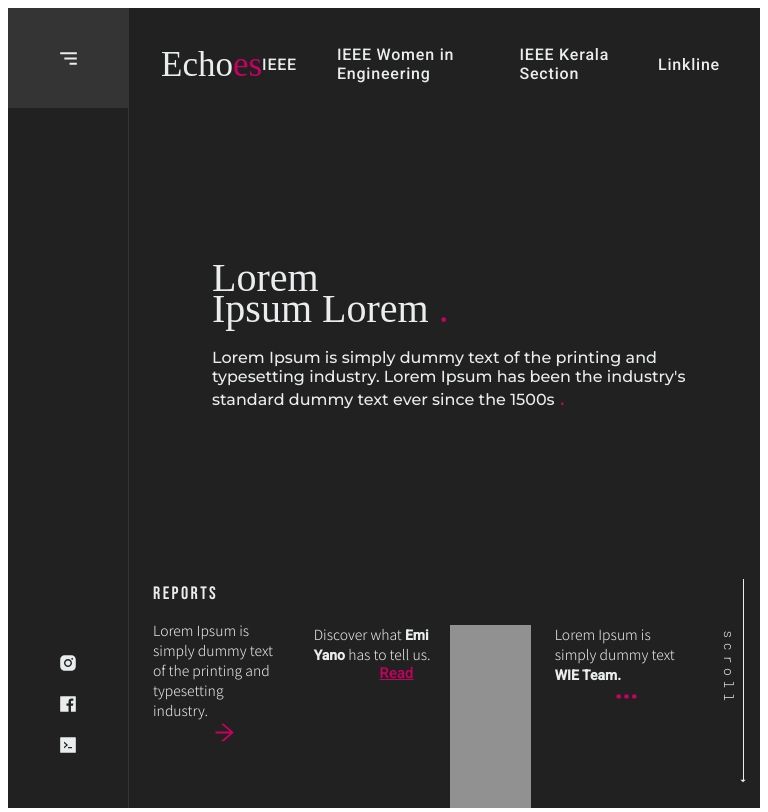
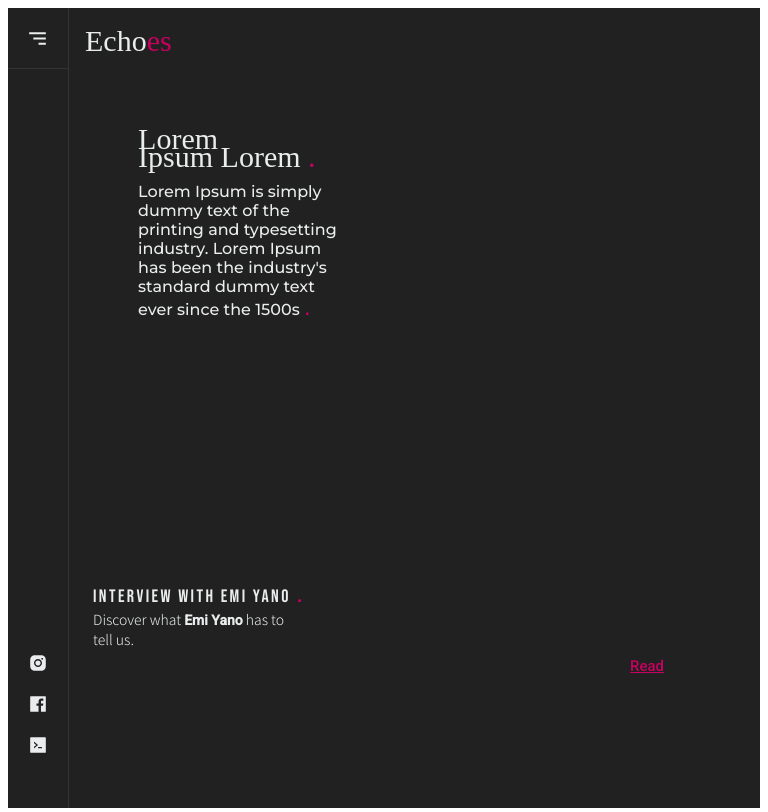
Before and after one commit to Iam-VM/kerala_section_wie_newsletter_gatsby, a Gatsby site: page /indexnew in a window 768 px wide. Shown: the top 812 px of the page. Built offline with nearby package versions, Linux system fonts and the light colour scheme; Gatsby itself is replaced by a stand-in of ours; grey boxes are pictures that could not be loaded; a web font is replaced by a local one.

Commit message:
with cover-mobile and animation test

```diff
--- a/src/components/indexNew/cover.js
+++ b/src/components/indexNew/cover.js
@@ -1,4 +1,4 @@
-import React from "react";
+import React, { useEffect, useState } from "react"
 import {Link} from "gatsby";
 import coverStyles from "./coverComponentStyles.module.css";
 import {AiFillInstagram, AiFillFacebook, AiFillCode, AiOutlineArrowRight} from "react-icons/ai";
@@ -6,9 +6,42 @@ import {BiMenuAltRight} from "react-icons/bi";
 import {RiArrowDropDownFill} from "react-icons/ri";
 import {BsThreeDots} from "react-icons/bs";
 
+
+
 const Cover = () => {
+  let i = 0;
+
+  const footerArray = [
+    <div className={coverStyles.footerContainerMobile}>
+      <div className={coverStyles.footerBlockHeadMobile}>Reports</div>
+      <div className={coverStyles.footerBlockTextMobile}>Lorem Ipsum is simply dummy text of the printing and typesetting industry.</div>
+      <Link to={"#"} className={coverStyles.footerBlockReadTextMobile}><div className={coverStyles.arrowMobile}><AiOutlineArrowRight /></div></Link>
+    </div>,
+    <div className={coverStyles.footerContainerMobile}>
+      <div className={coverStyles.footerBlockHeadMobile}>Interview with Emi Yano</div>
+      <div className={`${coverStyles.footerBlockTextMobile}`}>Discover what <span className={coverStyles.bold}>Emi Yano</span> has to tell us.</div>
+      <Link to={"/emi-yano"} className={coverStyles.footerBlockReadTextMobile}>Read</Link>
+    </div>,
+    <div className={coverStyles.footerContainerMobile}>
+      <div className={coverStyles.footerBlockHeadMobile}>Meet The WIE Team</div>
+      <div className={`${coverStyles.footerBlockTextMobile}`}>Lorem Ipsum is simply dummy text <span className={coverStyles.bold}>WIE Team.</span></div>
+      <Link to={"#"} className={coverStyles.footerBlockReadTextMobile}><div className={coverStyles.arrow}><BsThreeDots /></div></Link>
+    </div>
+  ];
+
+  const [footerState, setFooterState] = useState(footerArray[i]);
+
+  useEffect(() => {
+    setInterval(() => {
+      i++
+      if (i === footerArray.length) i = 0;
+      setFooterState(footerArray[i]);
+    }, 4000);
+  }, [setFooterState]);
+
+
   return (
-    <div className={coverStyles.coverContainer}>
+    <div className={`${coverStyles.coverContainer}`}>
       <div className={coverStyles.verticalNavBarContainer}>
         <div className={coverStyles.verticalContainerTopIconContainer}><BiMenuAltRight className={coverStyles.verticalContainerMenuIcon}/></div>
         <div className={coverStyles.verticalNavBarBottomButtonContainer}>
@@ -34,6 +67,7 @@ const Cover = () => {
             <div className={coverStyles.bodyMainHeadText}>Lorem Ipsum is simply dummy text of the printing and typesetting industry. Lorem Ipsum has been the industry's standard dummy text ever since the 1500s</div>
           </div>
         </div>
+        {/*for desktop*/}
         <div className={coverStyles.coverFooterContainer}>
           <div className={coverStyles.footerBlock}>
             <div className={coverStyles.footerBlockHead}>Reports</div>
@@ -55,6 +89,8 @@ const Cover = () => {
             <div className={coverStyles.footerArrow}><div className={coverStyles.footerLongDownLine}></div><RiArrowDropDownFill className={coverStyles.arrowHead}/></div>
           </div>
         </div>
+        {/*end of for desktop*/}
+        {footerState}
       </div>
     </div>
   );
--- a/src/components/indexNew/coverComponentStyles.module.css
+++ b/src/components/indexNew/coverComponentStyles.module.css
@@ -1,4 +1,6 @@
 .coverContainer {
+    margin: 0 0 5rem 0;
+    /*flex-wrap: wrap;*/
     /*border: 2px solid red;*/
     display: flex;
     flex-direction: row;
@@ -266,3 +268,135 @@
     padding: 0;
     color: #eaeded;
 }
+@media only screen and (min-width: 768px) {
+    .footerContainerMobile {
+        display: none;
+    }
+}
+
+@media only screen and (max-width: 768px) {
+    .verticalNavBarContainer {
+        /*border: 2px solid yellow;*/
+        width: 60px;
+        height: 100%;
+    }
+    .verticalContainerTopIconContainer {
+        /*border: 1px dashed cyan;*/
+        width: 60px;
+        height: 60px;
+        background-color: #212121;
+        border-right: 1px solid #343434;
+        border-bottom: 1px solid #343434;
+    }
+    .horizontalNavBarContainer {
+        /*border: 2px solid gold;*/
+        height: 60px;
+    }
+    .horizontalNavBarNameElementLeft {
+        align-self: flex-start;
+        margin: 1rem 0 0 1rem;
+        font-size: 30px;
+    }
+    .horizontalNavBarButtonsContainer {
+        display: none;
+    }
+    .bodyMain {
+        height: 100%;
+        /*border: 2px solid saddlebrown;*/
+        justify-content: center;
+        align-items: flex-start;
+    }
+    .bodyMainHeadContainer {
+       height: 100%;
+       width:80%;
+       /*border: 2px dashed darkgoldenrod;*/
+       align-self: flex-start;
+       margin: 0 0 0 0;
+    }
+    .bodyMainHeadHead {
+        width: auto;
+        /*border: 2px solid greenyellow;*/
+        font-size: 30px;
+    }
+    .bodyMainHeadSecondLine {
+        /*border: 2px solid rebeccapurple;*/
+        margin: -1rem 0 0.5rem 0;
+    }
+    .bodyMainHeadText {
+        /*border: 2px solid salmon;*/
+        font-size: 16px;
+        width: 200px;
+    }
+    .coverFooterContainer {
+        display: none;
+    }
+    .footerContainerMobile {
+        width: 100%;
+        height: 100%;
+        margin: 1rem 0 0 0;
+        /*border: 2px solid crimson;*/
+        display: flex;
+        flex-direction: column;
+        justify-content: flex-start;
+        align-items: flex-start;
+        flex: 2;
+        animation-name: footerAnimation;
+        animation-duration: 1s;
+        animation-fill-mode: forwards;
+        animation-delay: 1s;
+        animation-direction: normal;
+        animation-iteration-count: 1;
+        animation-timing-function: ease-in;
+    }
+    .footerBlockHeadMobile {
+        /*border: 2px solid cyan;*/
+        height: 30px;
+        width: 250px;
+        margin: 0 0 0 1.5rem;
+        letter-spacing: 0.15rem;
+        color: #eaeded;
+        font-family: 'Bebas Neue', cursive;
+        align-self: flex-start;
+        font-size: 18px;
+    }
+    .footerBlockHeadMobile:after {
+        content: " .";
+        color: #c70062;
+        font-size: 25px;
+    }
+    .footerBlockTextMobile {
+        height: 80px;
+        width: 200px;
+        /*border: 2px dashed green;*/
+        margin: 0 0.8rem 0 1.5rem;
+        font-size: 14px;
+        color: #eaeded;
+        font-family: 'Noto Sans SC', sans-serif;
+    }
+    .arrowMobile {
+        align-self: flex-end;
+        margin: 0 0 0 0;
+        font-size: 25px;
+        color: #c70062;
+    }
+    .bold {
+        font-family: 'Roboto', sans-serif;
+        font-weight: 900;
+    }
+    .footerBlockReadTextMobile {
+        align-self: flex-end;
+        margin: -2rem 6rem 0 0;
+        font-size: 15px;
+        color: #c70062;
+        font-family: 'Roboto', sans-serif;
+    }
+    .footerBlockReadTextMobile:hover {
+        text-decoration: underline;
+        color: #c70062;
+    }
+}
+
+@keyframes footerAnimation {
+    0% {margin-top: 2rem;}
+    100% {margin-top: 0;}
+}
```
